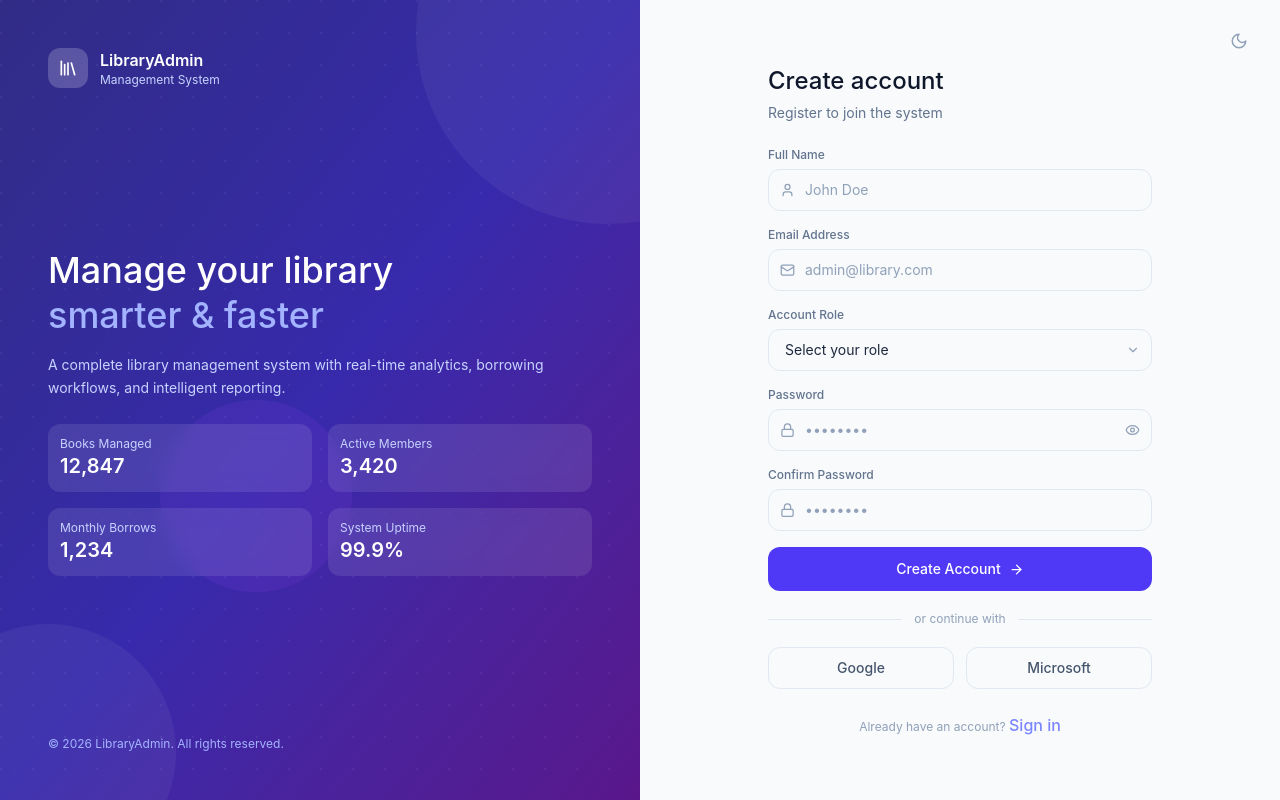
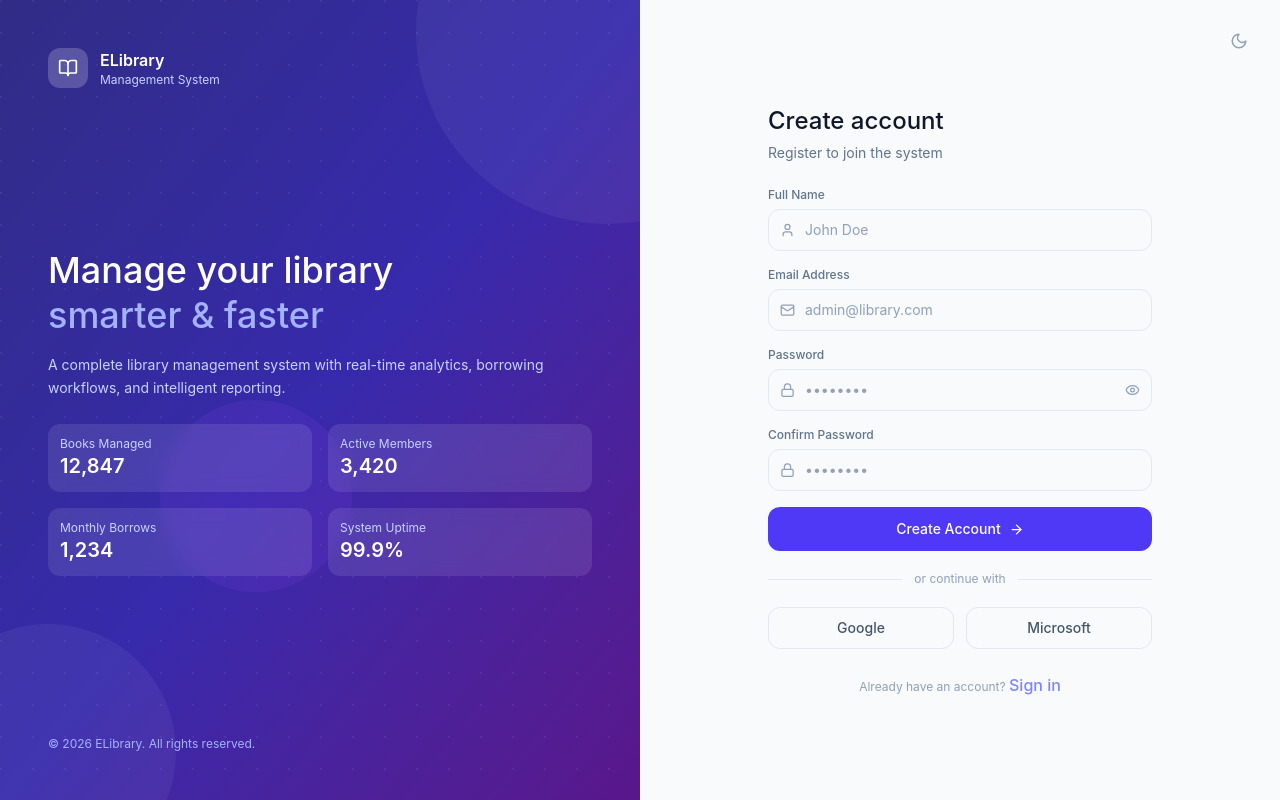
Before and after one commit to BrianLe1601/e-library-management, a React (Vite) app in the folder client/: page /register in a window 1280 px wide. Built offline with nearby package versions, Linux system fonts and the light colour scheme.

Commit message:
tinh chỉnh header, login/register và themecontext

```diff
--- a/client/src/components/ThemeContext.jsx
+++ /dev/null
@@ -1,31 +0,0 @@
-import React, { createContext, useContext, useState, useEffect } from 'react';
-
-const ThemeContext = createContext();
-
-export const useTheme = () => {
-  const context = useContext(ThemeContext);
-  return context || { theme: 'light', toggleTheme: () => {} };
-};
-
-export const ThemeProvider = ({ children }) => {
-  const [theme, setTheme] = useState(() => {
-    const saved = localStorage.getItem('theme');
-    return saved === 'dark' ? 'dark' : 'light';
-  });
-
-  useEffect(() => {
-    const root = document.documentElement;
-    root.classList.toggle('dark', theme === 'dark');
-    localStorage.setItem('theme', theme);
-  }, [theme]);
-
-  const toggleTheme = () => {
-    setTheme(prev => prev === 'light' ? 'dark' : 'light');
-  };
-
-  return (
-    <ThemeContext.Provider value={{ theme, toggleTheme }}>
-      {children}
-    </ThemeContext.Provider>
-  );
-};
--- a/client/src/context/ThemeContext.jsx
+++ b/client/src/context/ThemeContext.jsx
@@ -1,15 +1,26 @@
 import React, { createContext, useContext, useState, useEffect } from 'react';
 
-const ThemeContext = createContext({
-  theme: 'light',
-  toggleTheme: () => {},
-});
+const ThemeContext = createContext();
 
-export function ThemeProvider({ children }) {
-  const [theme, setTheme] = useState('light');
+export const useTheme = () => {
+  const context = useContext(ThemeContext);
+  return context || { theme: 'light', toggleTheme: () => {} };
+};
+
+export const ThemeProvider = ({ children }) => {
+  const [theme, setTheme] = useState(() => {
+    const saved = localStorage.getItem('theme');
+    return saved === 'dark' ? 'dark' : 'light';
+  });
+
+  useEffect(() => {
+    const root = document.documentElement;
+    root.classList.toggle('dark', theme === 'dark');
+    localStorage.setItem('theme', theme);
+  }, [theme]);
 
   const toggleTheme = () => {
-    setTheme(prev => (prev === 'light' ? 'dark' : 'light'));
+    setTheme(prev => prev === 'light' ? 'dark' : 'light');
   };
 
   return (
@@ -17,12 +28,4 @@ export function ThemeProvider({ children }) {
       {children}
     </ThemeContext.Provider>
   );
-}
-
-export const useTheme = () => {
-  const context = useContext(ThemeContext);
-  if (!context) {
-    throw new Error('useTheme must be used within a ThemeProvider');
-  }
-  return context;
 };
--- a/client/src/main.jsx
+++ b/client/src/main.jsx
@@ -2,7 +2,7 @@ import { StrictMode } from 'react'
 import { createRoot } from 'react-dom/client'
 import './index.css'
 import App from './App.jsx'
-import { ThemeProvider } from './components/ThemeContext';
+import { ThemeProvider } from './context/ThemeContext';
 createRoot(document.getElementById('root')).render(
   <StrictMode>
     <ThemeProvider>
--- a/client/src/pages/auth/LoginPage.jsx
+++ b/client/src/pages/auth/LoginPage.jsx
@@ -1,7 +1,7 @@
 import React, { useState } from 'react';
 import { useNavigate } from 'react-router-dom';
-import { Library, Eye, EyeOff, Mail, Lock, User, ChevronDown, ArrowRight, Moon, Sun } from 'lucide-react';
-import { useTheme } from '../../components/ThemeContext';
+import { BookOpen, Eye, EyeOff, Mail, Lock, User, ChevronDown, ArrowRight, Moon, Sun } from 'lucide-react';
+import { useTheme } from '../../context/ThemeContext';
 
 export default function Login() {
   const [showPass, setShowPass] = useState(false);
@@ -38,10 +38,10 @@ export default function Login() {
         <div className="relative z-10">
           <div className="flex items-center gap-3">
             <div className="w-10 h-10 rounded-xl bg-white/20 flex items-center justify-center">
-              <Library size={20} className="text-white" />
+              <BookOpen size={20} className="text-white" />
             </div>
             <div>
-              <p className="text-white font-semibold">LibraryAdmin</p>
+              <p className="text-white font-semibold">ELibrary</p>
               <p className="text-indigo-200 text-xs">Management System</p>
             </div>
           </div>
@@ -74,7 +74,7 @@ export default function Login() {
         </div>
 
         <div className="relative z-10">
-          <p className="text-indigo-300 text-xs">© 2026 LibraryAdmin. All rights reserved.</p>
+          <p className="text-indigo-300 text-xs">© 2026 ELibrary. All rights reserved.</p>
         </div>
       </div>
 
@@ -92,9 +92,9 @@ export default function Login() {
           {/* Mobile logo */}
           <div className="flex items-center gap-2 mb-8 lg:hidden">
             <div className="w-8 h-8 rounded-lg bg-indigo-600 flex items-center justify-center">
-              <Library size={16} className="text-white" />
+              <BookOpen size={16} className="text-white" />
             </div>
-            <span className="text-slate-900 dark:text-white font-semibold">LibraryAdmin</span>
+            <span className="text-slate-900 dark:text-white font-semibold">ELibrary</span>
           </div>
 
           <div className="mb-6">
@@ -174,7 +174,7 @@ export default function Login() {
 
           {/* Social */}
           <div className="grid grid-cols-2 gap-3">
-            {['Google', 'Microsoft'].map(p => (
+            {['Google', 'Facebook'].map(p => (
               <button
                 key={p}
                 type="button"
--- a/client/src/pages/auth/RegisterPage.jsx
+++ b/client/src/pages/auth/RegisterPage.jsx
@@ -1,7 +1,7 @@
 import React, { useState } from 'react';
 import { useNavigate } from 'react-router-dom';
-import { Library, Eye, EyeOff, Mail, Lock, User, ChevronDown, ArrowRight, Moon, Sun } from 'lucide-react';
-import { useTheme } from '../../components/ThemeContext';
+import { BookOpen, Eye, EyeOff, Mail, Lock, User, ChevronDown, ArrowRight, Moon, Sun, Book } from 'lucide-react';
+import { useTheme } from '../../context/ThemeContext';
 
 export default function RegisterPage() {
   const [showPass, setShowPass] = useState(false);
@@ -39,10 +39,10 @@ export default function RegisterPage() {
         <div className="relative z-10">
           <div className="flex items-center gap-3">
             <div className="w-10 h-10 rounded-xl bg-white/20 flex items-center justify-center">
-              <Library size={20} className="text-white" />
+              <BookOpen size={20} className="text-white" />
             </div>
             <div>
-              <p className="text-white font-semibold">LibraryAdmin</p>
+              <p className="text-white font-semibold">ELibrary</p>
               <p className="text-indigo-200 text-xs">Management System</p>
             </div>
           </div>
@@ -75,7 +75,7 @@ export default function RegisterPage() {
         </div>
 
         <div className="relative z-10">
-          <p className="text-indigo-300 text-xs">© 2026 LibraryAdmin. All rights reserved.</p>
+          <p className="text-indigo-300 text-xs">© 2026 ELibrary. All rights reserved.</p>
         </div>
       </div>
 
@@ -93,9 +93,9 @@ export default function RegisterPage() {
           {/* Mobile logo */}
           <div className="flex items-center gap-2 mb-8 lg:hidden">
             <div className="w-8 h-8 rounded-lg bg-indigo-600 flex items-center justify-center">
-              <Library size={16} className="text-white" />
+              <BookOpen size={16} className="text-white" />
             </div>
-            <span className="text-slate-900 dark:text-white font-semibold">LibraryAdmin</span>
+            <span className="text-slate-900 dark:text-white font-semibold">ELibrary</span>
           </div>
 
           <div className="mb-6">
@@ -132,34 +132,6 @@ export default function RegisterPage() {
                   className="w-full pl-9 pr-4 py-2.5 text-sm rounded-xl bg-slate-50 dark:bg-slate-800 border border-slate-200 dark:border-slate-700 text-slate-800 dark:text-slate-100 placeholder-slate-400 focus:outline-none focus:ring-2 focus:ring-indigo-500/40 focus:border-indigo-500/60"
                 />
               </div>
-            </div>
-
-            {/* Role Selection */}
-            <div>
-              <label className="block text-xs text-slate-500 dark:text-slate-400 mb-1.5">Account Role</label>
-              <div className="relative">
-                <select
-                  required
-                  value={role}
-                  onChange={e => setRole(e.target.value)}
-                  className="w-full pl-4 pr-8 py-2.5 text-sm rounded-xl bg-slate-50 dark:bg-slate-800 border border-slate-200 dark:border-slate-700 text-slate-800 dark:text-slate-100 focus:outline-none focus:ring-2 focus:ring-indigo-500/40 focus:border-indigo-500/60 appearance-none"
-                >
-                  <option value="" disabled>Select your role</option>
-                  <option value="admin">Administrator</option>
-                  <option value="librarian">Librarian</option>
-                  <option value="user">Regular User</option>
-                  <option value="student">Student</option>
-                </select>
-                <ChevronDown size={14} className="absolute right-3 top-1/2 -translate-y-1/2 text-slate-400 pointer-events-none" />
-              </div>
-              {role && (
-                <p className="text-xs text-indigo-400 mt-1.5">
-                  {role === 'admin' && '✓ Full access to all system features'}
-                  {role === 'librarian' && '✓ Book management and borrowing workflows'}
-                  {role === 'user' && '✓ Browse and borrow books'}
-                  {role === 'student' && '✓ Student borrowing privileges'}
-                </p>
-              )}
             </div>
 
             {/* Password */}
```
Also changed, not shown: client/src/layouts/admin/Header.jsx (+43 -7 lines), client/src/layouts/user/Header.jsx (+36 -5 lines).
